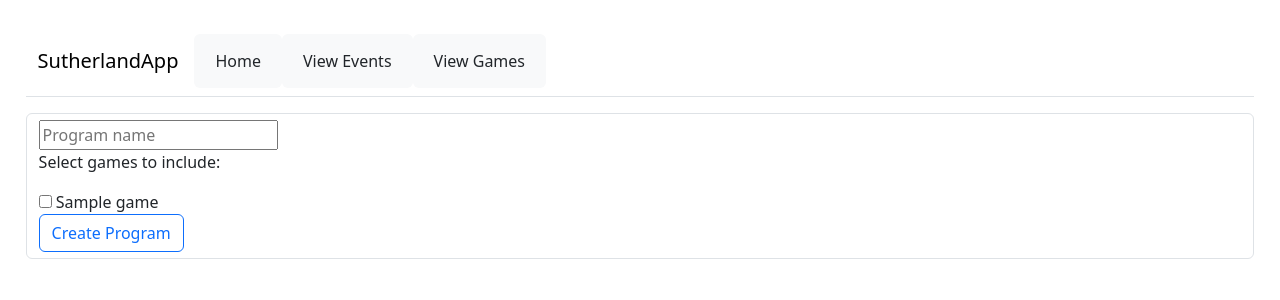
After one commit to adespinosa14/SutherlandAppFlask, a Flask app: page /ViewGames/CreateProgram in a window 1280 px wide. The commit adds this page. Shown: the top 300 px of the page. Run offline with Flask 3, Linux system fonts and the light colour scheme; tables that the repository leaves empty hold one stand-in row (values such as "Sample post").

Commit message:
Changed Database Schema + Created Programs Option

```diff
--- a/app.py
+++ b/app.py
@@ -43,7 +43,14 @@ class Games(db.Model):
     id = db.Column(db.String(80), primary_key=True)
     name = db.Column(db.String(80), nullable=False)
     state = db.Column(db.Boolean, default=False, nullable=False)
+    programs_id = db.Column(db.String(80), db.ForeignKey('programs.id'), nullable = True)
     groups = db.relationship('Groups', backref='game', cascade='all, delete', lazy=True)
+
+# Program Lists
+class Programs(db.Model):
+        id = db.Column(db.String(80), primary_key = True)
+        name = db.Column(db.String(80), nullable = False)
+        games = db.relationship('Games', backref='programs', lazy = True, order_by = 'Games.name')
 
 # Groups Table
 class Groups(db.Model):
@@ -76,7 +83,9 @@ def index():
 @app.route("/CurrentEvents")
 def CurrentEvents():
     events = Events.query.all()
-    return render_template("Events/ViewEvents.html", events=events)
+    programs = Programs.query.all()
+    print(programs)
+    return render_template("Events/ViewEvents.html", events=events, programs=programs)
 
 @app.route("/ViewEvents/AddEvent")
 def AddEvent():
@@ -152,6 +161,26 @@ def change_state(game_id):
     else:
         return jsonify({"error": "Game not found"}), 404
 
+##### Create Program
+@app.route("/ViewGames/CreateProgram", methods=['GET', 'POST'])
+def CreateProgram():
+    if request.method == 'POST':
+        program_name = request.form['name']
+        selected_game_ids = request.form.getlist('games')  # This will be a list of game IDs
+
+        new_program = Programs(id=str(uuid.uuid4()), name=program_name)
+        db.session.add(new_program)
+
+        for game_id in selected_game_ids:
+            game = Games.query.get(game_id)
+            if game:
+                game.programs_id = new_program.id  # Assign the program
+
+        db.session.commit()
+        return redirect(url_for('ViewGames'))
+
+    games = Games.query.all()
+    return render_template("Events/CreateProgram.html", games=games)
 
 #########################################################################      ADD GAMES START
 @app.route("/ViewGames/AddGames")
@@ -201,7 +230,7 @@ def add_game():
     db.session.commit()
     return redirect(url_for('ViewGames'))
 
-# Create API Call
+####################################################### Create API Call
 @app.route("/api/games/<game_id>", methods=['GET'])
 def get_game(game_id):
     # Retrieve the game from the database
--- /dev/null
+++ b/templates/Events/CreateProgram.html
@@ -0,0 +1,21 @@
+{% extends 'template_one.html' %}
+{% block title %} Create Programs {% endblock %}
+
+{% block content %}
+<div class="Create_Programs">
+    <form class="form-control" action="{{ url_for('CreateProgram') }}" method="post">
+        <input type="text" name="name" placeholder="Program name" required>
+
+        <p>Select games to include:</p>
+        {% for game in games %}
+          <div>
+            <input type="checkbox" name="games" value="{{ game.id }}">
+            {{ game.name }}
+          </div>
+        {% endfor %}
+
+        <button class="btn btn-outline-primary" type="submit">Create Program</button>
+      </form>
+</div>
+
+{% endblock %}
```
Also changed, not shown: templates/Events/ViewEvents.html (+7 -0 lines), templates/Games/ViewGames.html (+18 -0 lines).
